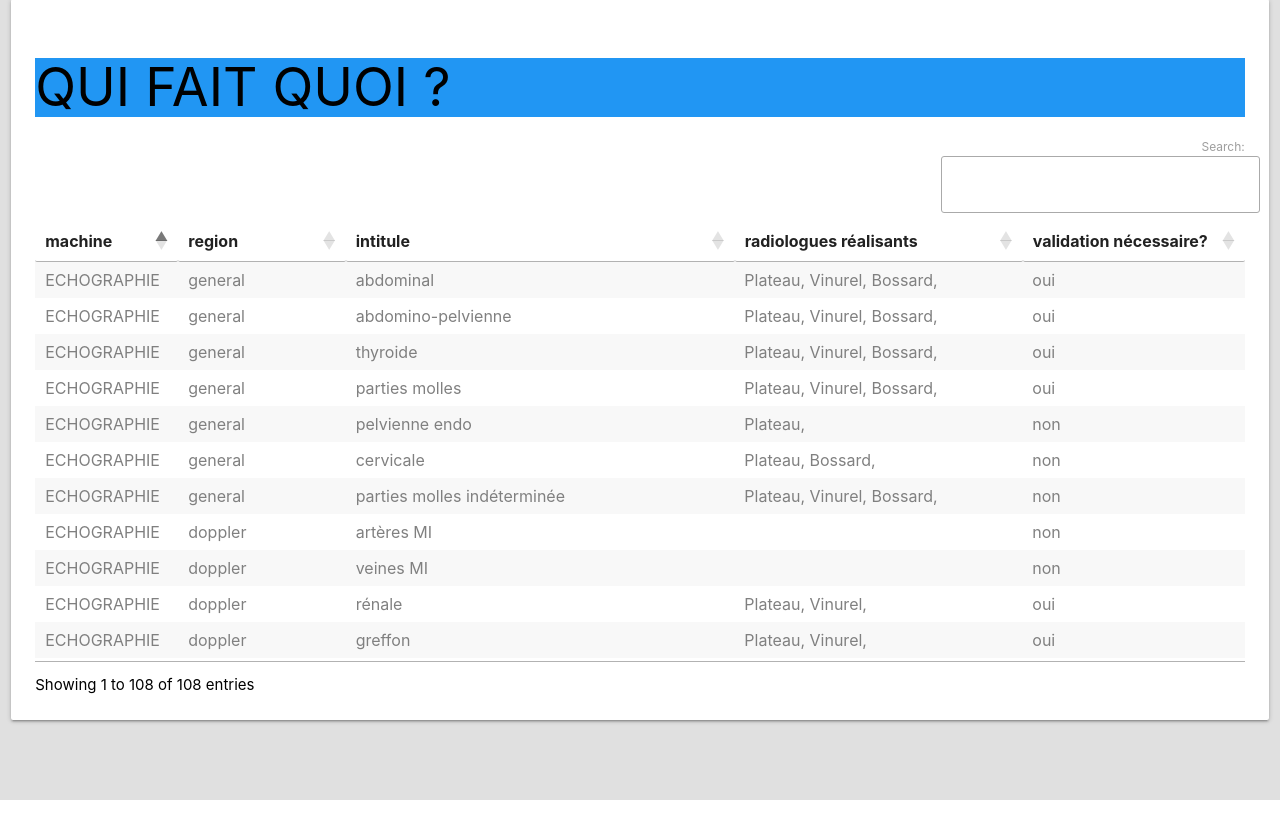
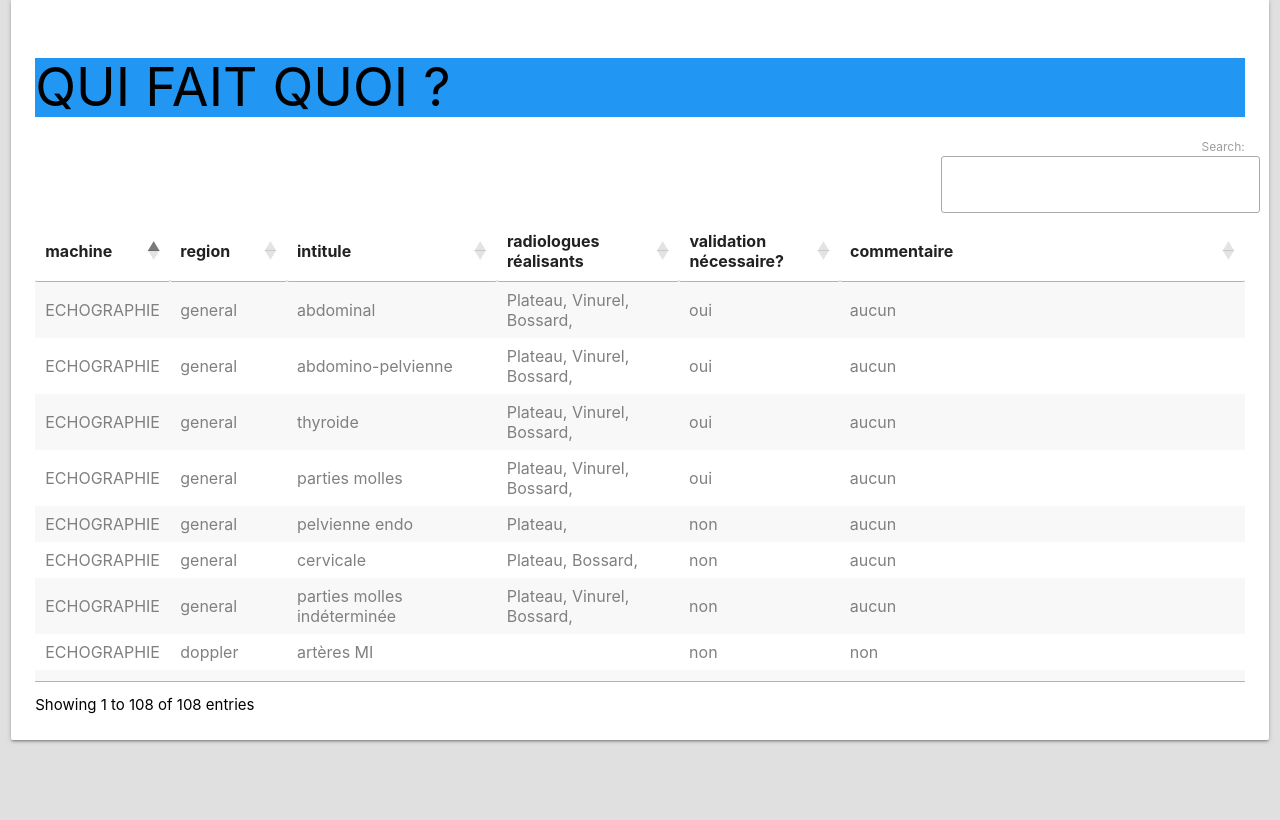
Before and after one commit to Nicooo7/siteRadio, a Django app: page /Demandes/quiFaitQuoi in a window 1280 px wide. Shown: the part 118-938 px from the top of the page. Run offline with Django 3.2, Linux system fonts and the light colour scheme; data comes from the database, SQL or seed files in the repository; both versions use the stored data as it was after the commit; lists and menus that the app fills with data are empty; some libraries are stand-ins or nearby versions.

Commit message:
ajout des commentaires

```diff
--- a/Demandes/models.py
+++ b/Demandes/models.py
@@ -117,7 +117,7 @@ class Demande(models.Model):
     heure= models.DateTimeField(null = True)
     createur = models.ForeignKey(Createur, null=True, on_delete=models.CASCADE)
     validant = models.ForeignKey(Validant, null=True, on_delete=models.CASCADE)
-
+    commentaires =  models.CharField(max_length=10000, null=True)
 
 
 class Examen(models.Model):
@@ -141,6 +141,8 @@ class Examen(models.Model):
         )
 
     realisant = models.ManyToManyField(User)
+
+    commentaire =  models.CharField(max_length=10000, null=True)
 
     def __str__(self):
         return(self.machine + " " + self.region + " " + self.intitule)
--- a/Demandes/templates/quiFaitQuoi.html
+++ b/Demandes/templates/quiFaitQuoi.html
@@ -25,6 +25,7 @@
               <th>intitule</th>
               <th>radiologues réalisants</th>
               <th> validation nécessaire?</th>
+              <th> commentaire </th>
 
           </tr>
         </thead>
@@ -41,6 +42,7 @@
               {% else %}
                 <td> non </td>
              {% endif %}
+             <td>{{examen.commentaire}}</td>
           </tr>
            {% endfor %}
         </tbody>
--- a/Demandes/views.py
+++ b/Demandes/views.py
@@ -22,7 +22,14 @@ from django.utils import timezone
 
 
 
+
+
+
+
 def accueil(request):
+
+
+
 
     def reinitialiserExamens():
         examens = Examen.objects.filter()
@@ -83,12 +90,16 @@ def gererMesExamens(request):
 
         liste= []
 
-        def __init__(self, machine, region, intitule, validationRequise = "non", realise="non"):
+        def __init__(self, machine, region, intitule, validationRequise = "non", realise="non", commentaire ="aucun"):
             self.machine = machine
             self.region = region
             self.intitule = intitule
             self.validationRequise = validationRequise
             self.realise = realise
+            self.commentaire = commentaire
+            if machine == "geste":
+                """self.commentaire = self.commentaire + " ; prévoir 48 H de repos et venir accompagné"
+                print("commentaire ajouté")"""
             Exam.liste.append(self)
 
 #IRM:
@@ -206,20 +217,20 @@ def gererMesExamens(request):
     Exam("geste", "sous scanner"," biopsie pulmonaire")
     Exam("geste", "sous scanner"," biopsie osseuse")
     Exam("geste", "sous scanner"," drainage")
-    Exam("geste", "sous scanner"," infiltration C1-C2")
-    Exam("geste", "sous scanner"," infiltration épidurale lombaire")
+    Exam("geste", "sous scanner"," infiltration C1-C2", commentaire = "(= Névralgie d’Arnold) avec du CONTRASTE et de l’HYDROCORTANCYL ")
+    Exam("geste", "sous scanner"," infiltration épidurale lombaire", commentaire ="Avec du CONTRASTE et de l’HYDROCORTANCYL")
     Exam("geste", "sous scanner"," infiltrations sacro-iliaques")
-    Exam("geste", "sous scanner"," infiltrations articulaires postérieures lombaires")
+    Exam("geste", "sous scanner"," infiltrations articulaires postérieures lombaires", commentaire ="articulaires postérieures (=zygapophysaires).Avec du CONTRASTE et de l’HYDROCORTANCYL")
 
     #sous échographie
     Exam("geste", "sous echo"," cytoponction thyroidienne")
     Exam("geste", "sous echo"," cytoponction ganglionnaire")
-    Exam("geste", "sous echo"," infiltration epaule")
-    Exam("geste", "sous echo"," infiltration genou")
-    Exam("geste", "sous echo"," infiltration cheville")
-    Exam("geste", "sous echo"," infiltration poignet")
-    Exam("geste", "sous echo"," infiltration main")
-    Exam("geste", "sous echo"," infiltration hanche")
+    Exam("geste", "sous echo"," infiltration epaule", commentaire ="Xylo, Diprostène", )
+    Exam("geste", "sous echo"," infiltration genou", commentaire ="Xylo, Diprostène.")
+    Exam("geste", "sous echo"," infiltration cheville", commentaire ="Xylo, Diprostène.")
+    Exam("geste", "sous echo"," infiltration poignet", commentaire ="Xylo, Diprostène.")
+    Exam("geste", "sous echo"," infiltration main", commentaire ="Xylo, Diprostène.")
+    Exam("geste", "sous echo"," infiltration hanche", commentaire ="Xylo, Diprostène.")
     Exam("geste", "sous echo"," biopsie foie")
     Exam("geste", "sous echo"," biopsie rein")
     Exam("geste", "sous echo"," drainage collection")
@@ -230,12 +241,12 @@ def gererMesExamens(request):
     Exam("geste", "sous radio"," cystographie")
     Exam("geste", "sous radio"," hysterographie")
     Exam("geste", "sous radio"," transit du grêle")
-    Exam("geste", "sous radio"," infiltration acromio-clav")
-    Exam("geste", "sous radio"," infiltration sous-acromiale")
-    Exam("geste", "sous radio"," infiltration poignet")
-    Exam("geste", "sous radio"," infiltration genou")
-    Exam("geste", "sous radio"," infiltration cheville")
-    Exam("geste", "sous radio"," articulaire postérieure")
+    Exam("geste", "sous radio"," infiltration acromio-clav", commentaire ="Contraste, Xylo, Diporstène.")
+    Exam("geste", "sous radio"," infiltration sous-acromiale", commentaire ="Contraste, Xylo, Diporstène.")
+    Exam("geste", "sous radio"," infiltration poignet", commentaire ="Contraste, Xylo, Diporstène.")
+    Exam("geste", "sous radio"," infiltration genou", commentaire ="Contraste, Xylo, Diporstène.")
+    Exam("geste", "sous radio"," infiltration cheville", commentaire ="Contraste, Xylo, Diporstène.")
+    Exam("geste", "sous radio"," articulaire postérieure", commentaire ="Contraste, Xylo, Diporstène.")
 
 
 
@@ -249,6 +260,17 @@ def gererMesExamens(request):
                         e1.realise = "oui"
                         e1.validationRequise = e2.validationRequise
 
+    """
+    examens = Examen.objects.all()
+    for examen in examens:
+        for e in Exam.liste:
+            if examen.machine == e.machine:
+                if examen.region == e.region:
+                    if examen.intitule == e.intitule:
+                        examen.commentaire = e.commentaire
+                        examen.save()
+                        print(examen.commentaire)
+    """
 
     return render(request, 'gererMesExamens.html', {"listeExamens" : listeExamens, "titrePage":"gerer mes examens"})
 
@@ -258,6 +280,7 @@ def quiFaitQuoi(request):
     examens = Examen.objects.all()
 
     for examen in examens:
+        print(examen.commentaire)
         personnes = ""
         for personne in examen.realisant.all():
             personnes = personnes +  personne.username +  ", "
@@ -290,6 +313,7 @@ def enregistrerMesExamens(request):
         e.save()
         e.realisant.add(request.user)
         e.validationRequise = examen[3]
+        e.commentaire = examen[4]
         e.save()
         #print(e.realisant.all())
 
@@ -298,6 +322,7 @@ def enregistrerMesExamens(request):
         #print("examen non réalisé", examen)
         e = Examen.objects.get_or_create(machine = examen[0], region=examen[1], intitule = examen[2])
         e = e[0]
+        e.commentaire = examen[4]
         e.save()
         e.realisant.remove(request.user)
         e.save()
--- a/siteRadio/settings.py
+++ b/siteRadio/settings.py
@@ -25,7 +25,7 @@ SECRET_KEY = 'xo+50qo%)fqeb%m=xex1)5-ig3z20$e@z$0g$*m%b4e9&(j777'
 # SECURITY WARNING: don't run with debug turned on in production!
 DEBUG = True
 
-ALLOWED_HOSTS = ["nicolasvinurel.pythonanywhere.com"]
+ALLOWED_HOSTS = ["nicolasvinurel.pythonanywhere.com","*"]
 
 
 # Application definition
```
Also changed, not shown: Demandes/templates/gererMesExamens.html (+75 -24 lines), Demandes/migrations/0004_demande_commentaires.py (added), Demandes/migrations/0005_examen_commentaires.py (added), Demandes/migrations/0006_auto_20190312_1243.py (added), db.sqlite3.
